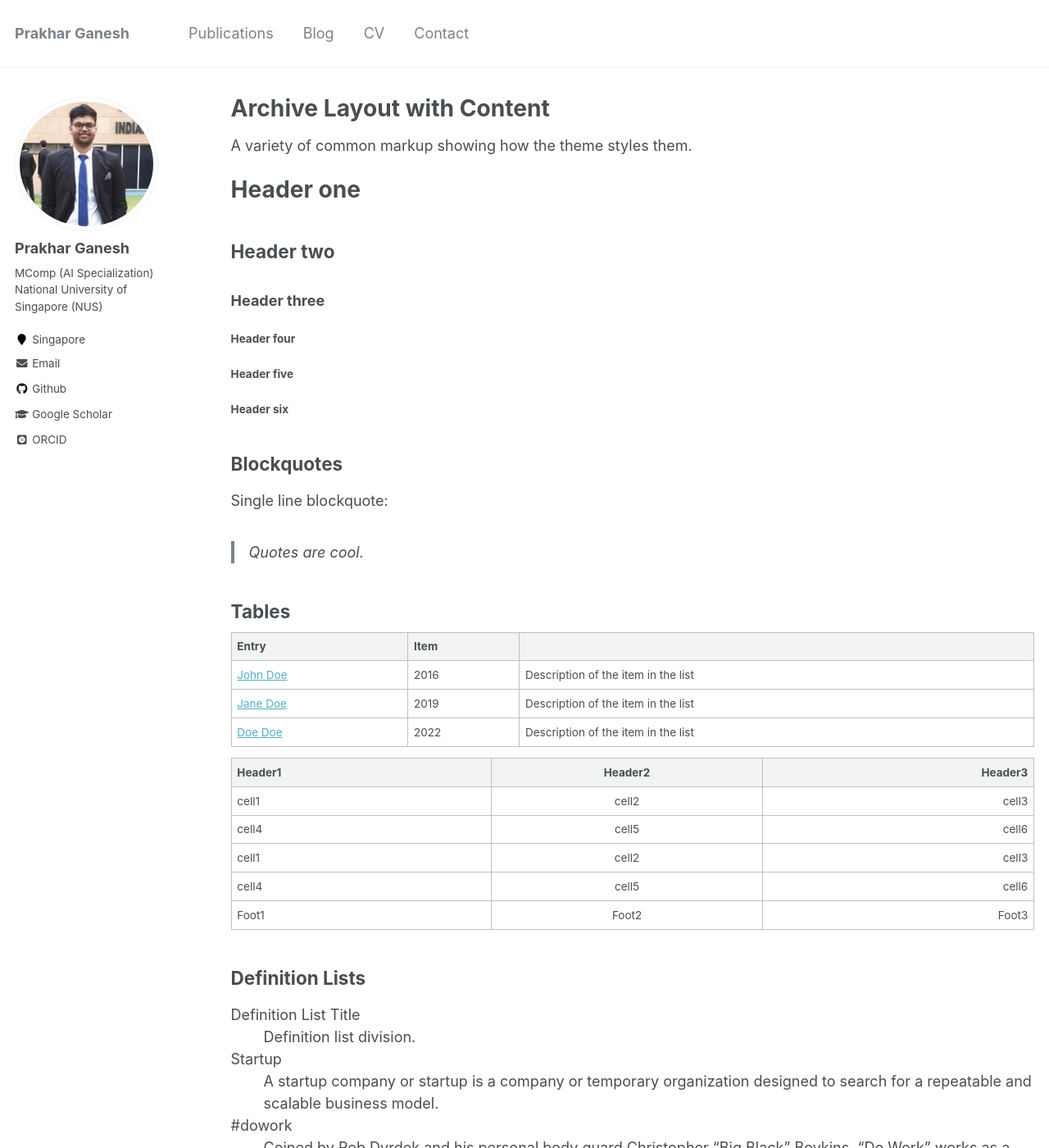
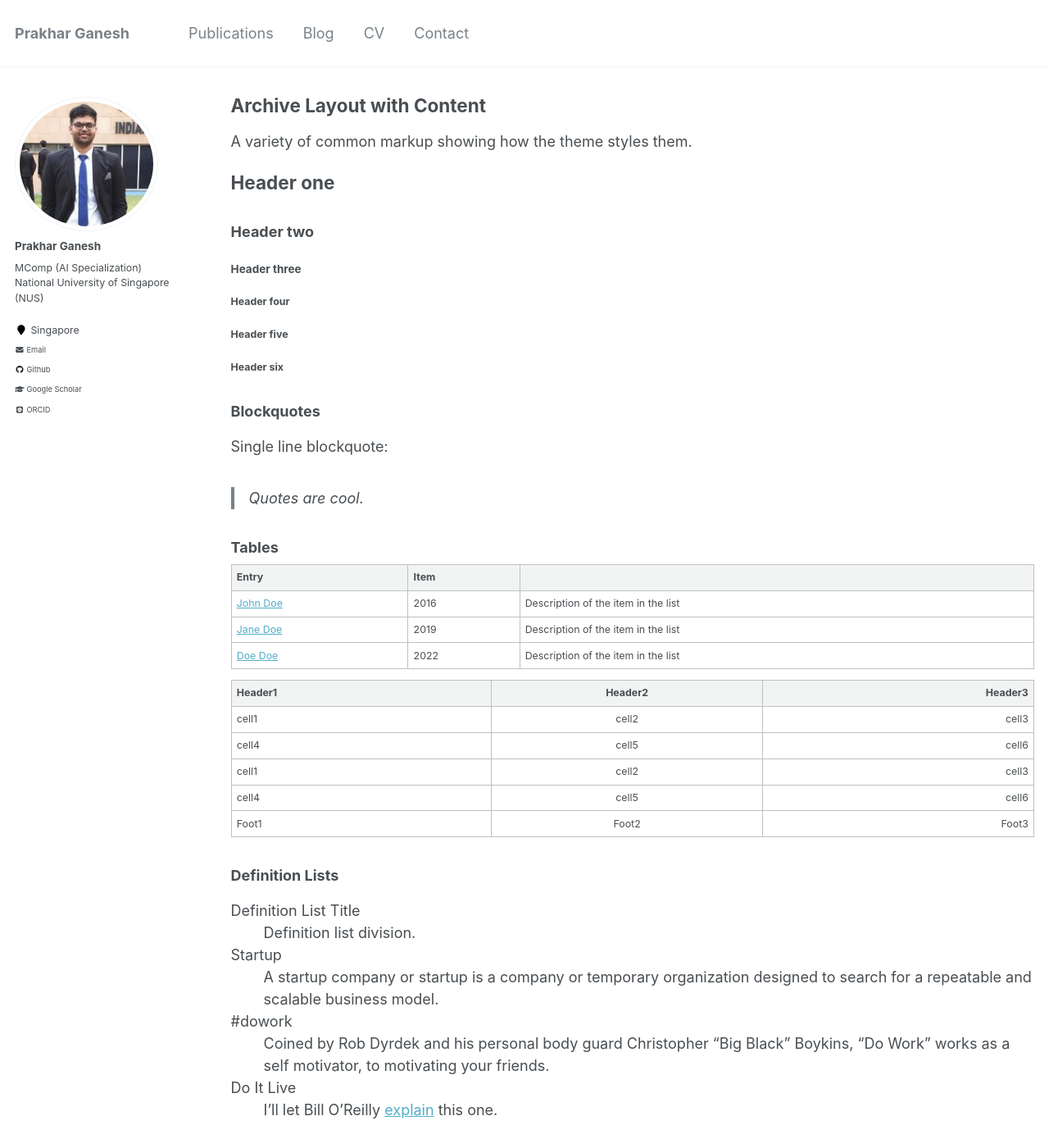
Before and after one commit to prakharg24/prakharg24.github.io, a Jekyll site: the page built from _pages/archive-layout-with-content.md, in a window 1280 px wide and 1400 px high. Shown: the whole window at 82% size. Built offline with Jekyll 4.4.1, drawn with Linux system fonts in a browser that asks for light colours; some web fonts are replaced.

Commit message:
pub update

```diff
--- a/_sass/_variables.scss
+++ b/_sass/_variables.scss
@@ -6,7 +6,7 @@
    Typography
    ========================================================================== */
 
-$doc-font-size              : 12;
+$doc-font-size              : 16;
 
 /* paragraph indention */
 $paragraph-indent           : false; // true, false (default)
@@ -33,14 +33,14 @@
 $caption-font-family        : $serif;
 
 /* type scale */
-$type-size-1                : 2.441em;  // ~39.056px
-$type-size-2                : 1.953em;  // ~31.248px
-$type-size-3                : 1.563em;  // ~25.008px
-$type-size-4                : 1.25em;   // ~20px
-$type-size-5                : 1em;      // ~16px
-$type-size-6                : 0.75em;   // ~12px
-$type-size-7                : 0.6875em; // ~11px
-$type-size-8                : 0.625em;  // ~10px
+// $type-size-1                : 2.441em;  // ~39.056px
+$type-size-1                : 1.953em;  // ~31.248px
+$type-size-2                : 1.563em;  // ~25.008px
+$type-size-3                : 1.25em;   // ~20px
+$type-size-4                : 1em;      // ~16px
+$type-size-5                : 0.75em;   // ~12px
+$type-size-6                : 0.6875em; // ~11px
+$type-size-7                : 0.625em;  // ~10px
 
 
 /*
```
